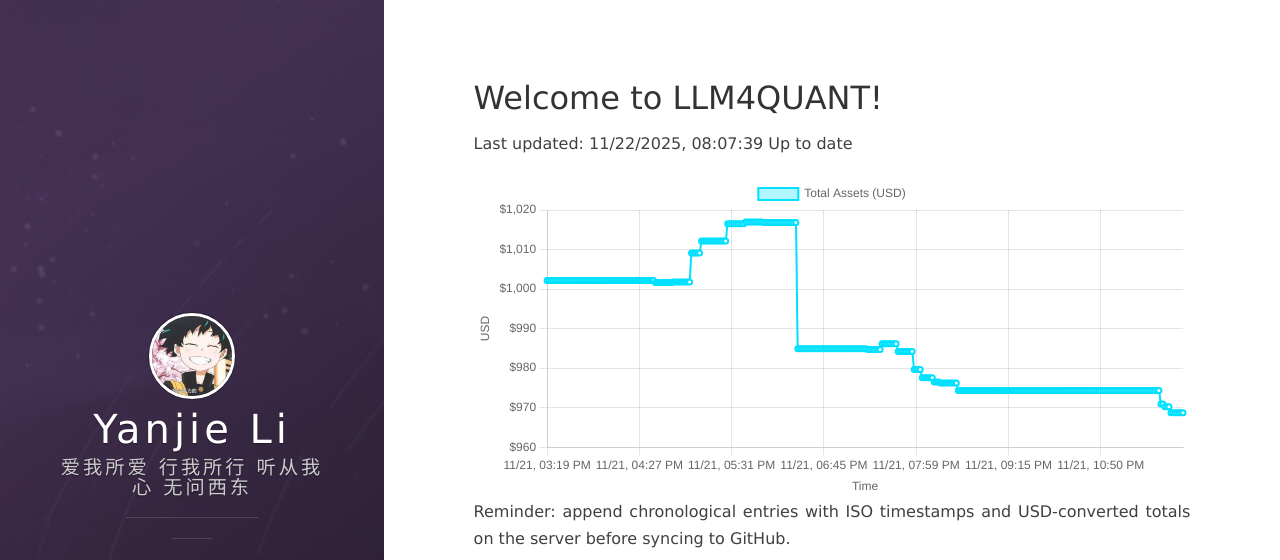
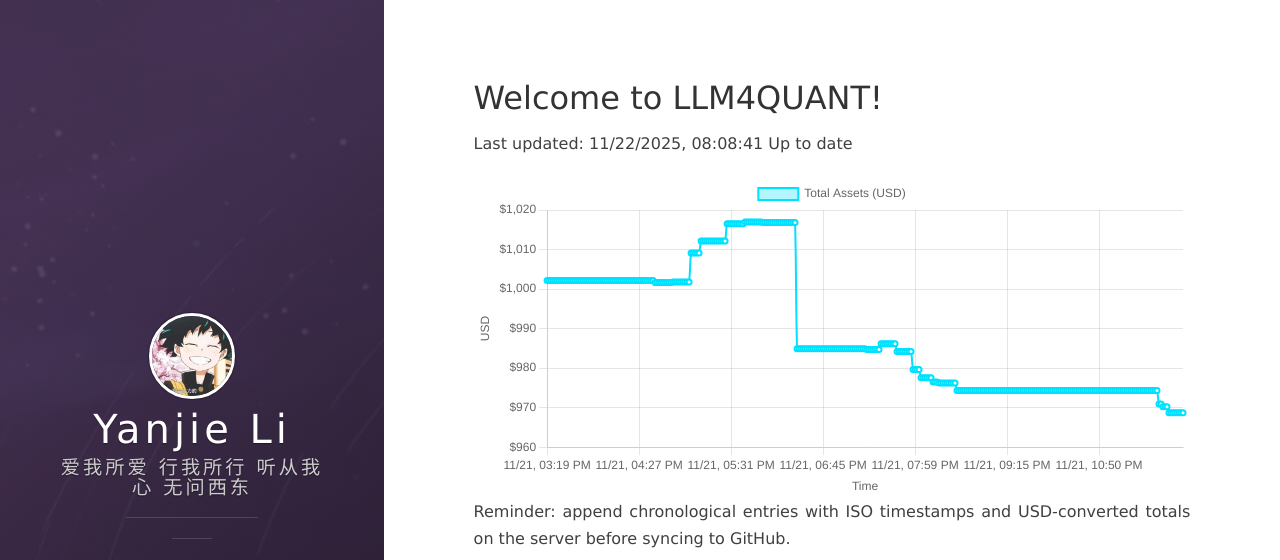
Before and after one commit to leeyegy/leeyegy.github.io, a Jekyll site: the page built from live-trading.html, in a window 1280 px wide and 1081 px high. Shown: the top 560 px of the window. Built offline with Jekyll 4.4.1, drawn with Linux system fonts in a browser that asks for light colours; nearby versions of some CDN libraries.

Commit message:
AccountMonitor: update balance history 2025-11-22T16:08:41+08:00

```diff
--- a/assets/data/binance/balance-history.json
+++ b/assets/data/binance/balance-history.json
@@ -1,5 +1,5 @@
 {
-  "generatedAt": "2025-11-22T16:07:39+08:00",
+  "generatedAt": "2025-11-22T16:08:41+08:00",
   "asset": "total_usd_value",
   "history": [
     {
@@ -1273,6 +1273,10 @@
     {
       "timestamp": "2025-11-22T16:07:39+08:00",
       "totalUsd": 968.69074819
+    },
+    {
+      "timestamp": "2025-11-22T16:08:41+08:00",
+      "totalUsd": 968.69074819
     }
   ]
 }
```
